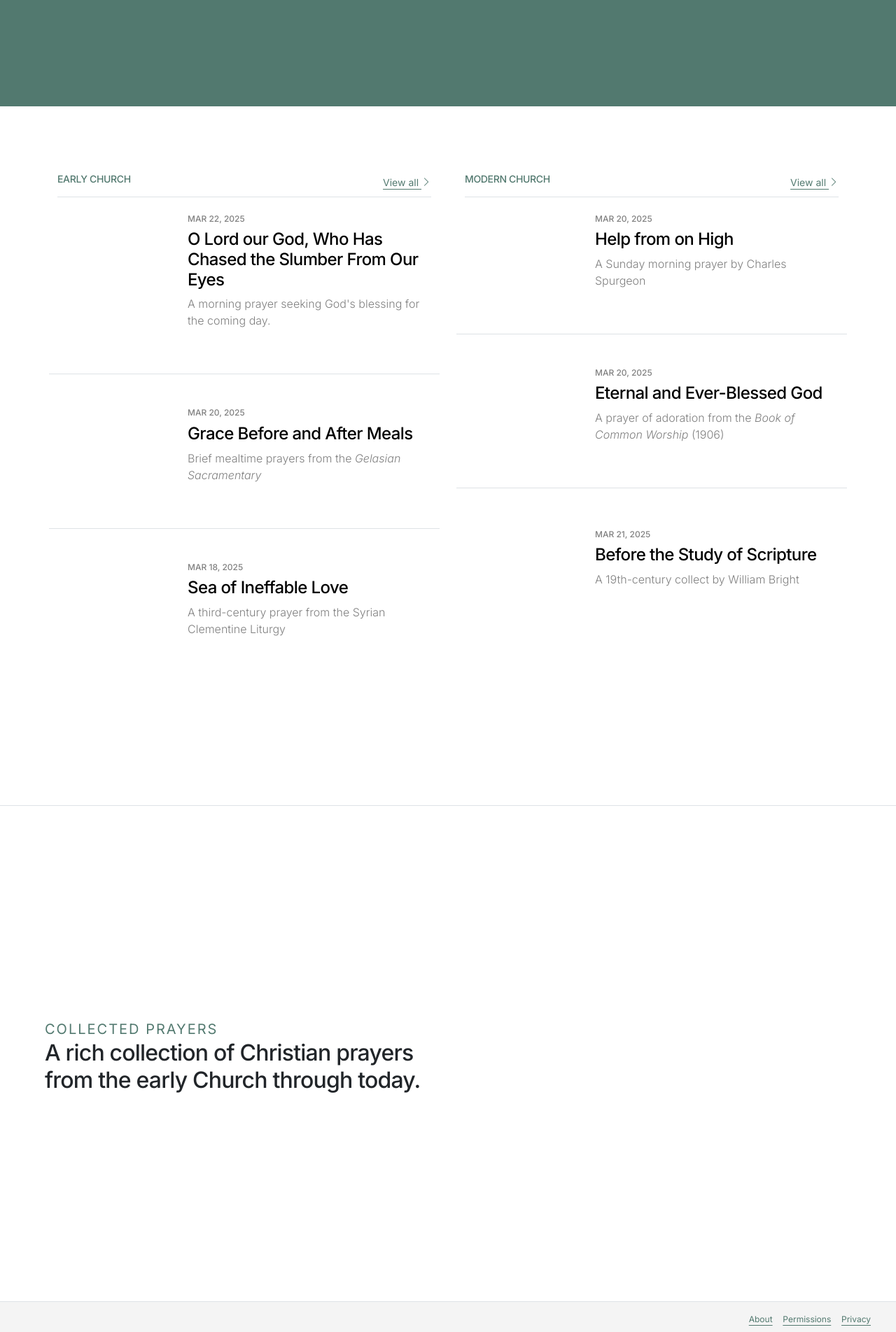
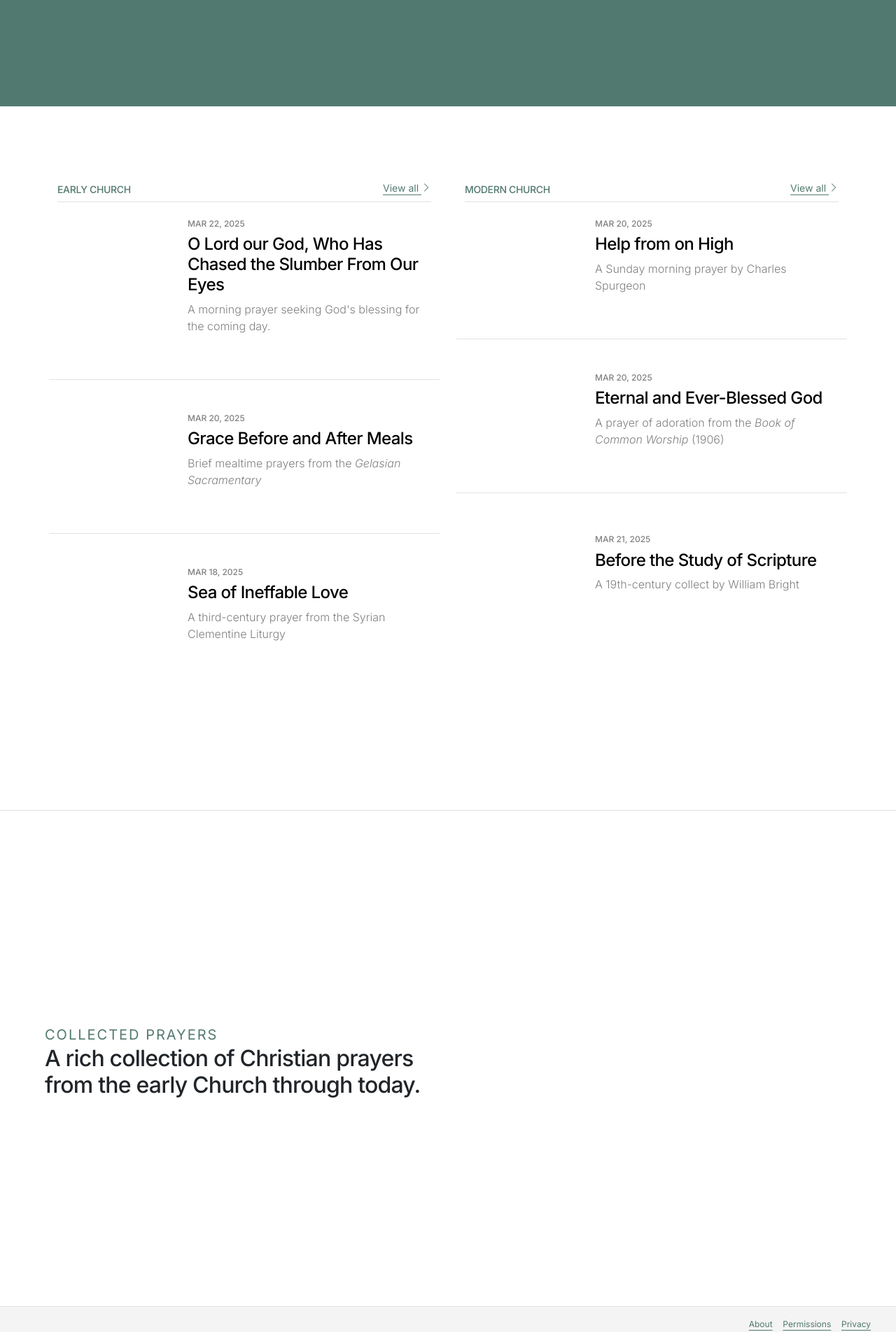
Before and after one commit to ryanwentzel/collectedprayers, a Jekyll site: the page built from collections/_pages/explore.md, in a window 1280 px wide. Shown: the part 1326-3230 px from the top of the page at 70% size. Built offline with Jekyll 4.4.1, drawn with Linux system fonts in a browser that asks for light colours.

Commit message:
Update base.html

```diff
--- a/_includes/sections/explore/lists/base.html
+++ b/_includes/sections/explore/lists/base.html
@@ -1,8 +1,8 @@
 <div class="resource-group">
-    <div class="d-flex justify-content-between border-bottom mb-4">
-        <h2 class="fs-sm text-primary text-uppercase tracking-tight">{{ include.label }}</h2>
+    <div class="d-flex justify-content-between align-items-center border-bottom py-2 mb-4">
+        <h2 class="fs-sm text-primary text-uppercase tracking-tight align-self-end mb-0">{{ include.label }}</h2>
         <div class="d-none d-lg-block">
-            <a class="fs-sm align-text-center" href="#">
+            <a class="fs-sm" href="#">
                 View all
                 <i class="bi bi-chevron-right"></i>
             </a>
```
